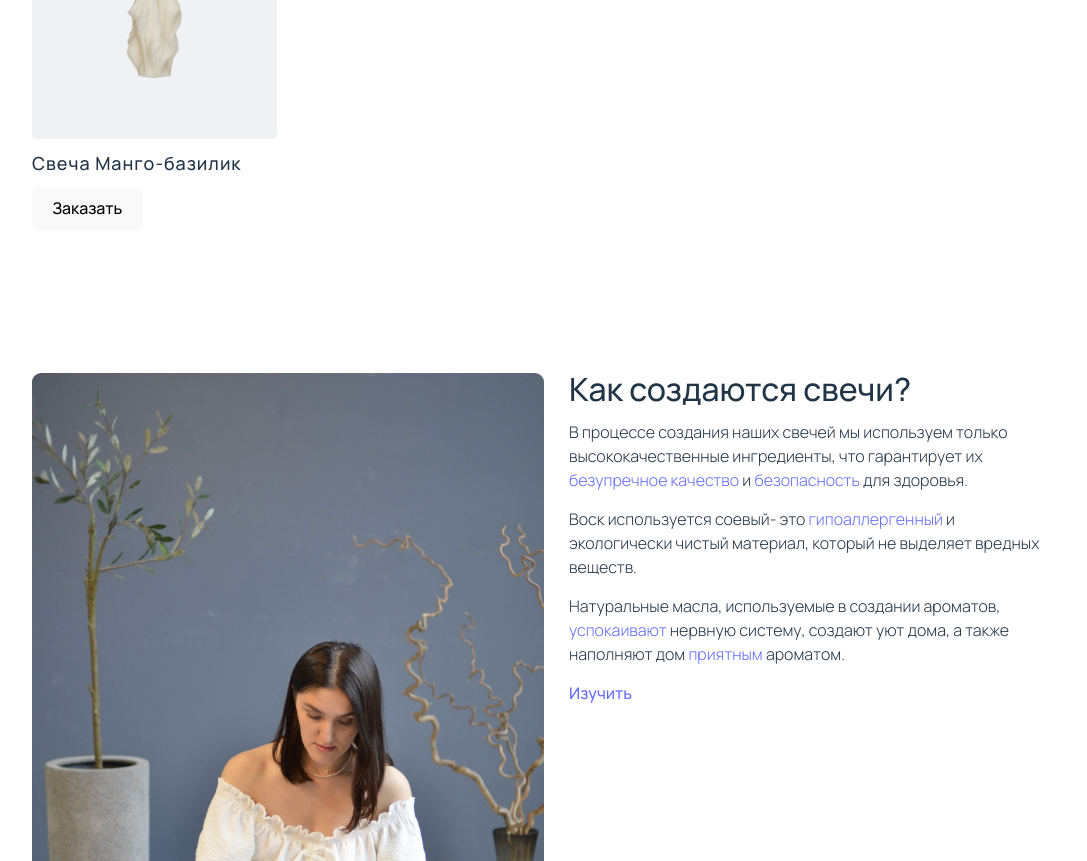
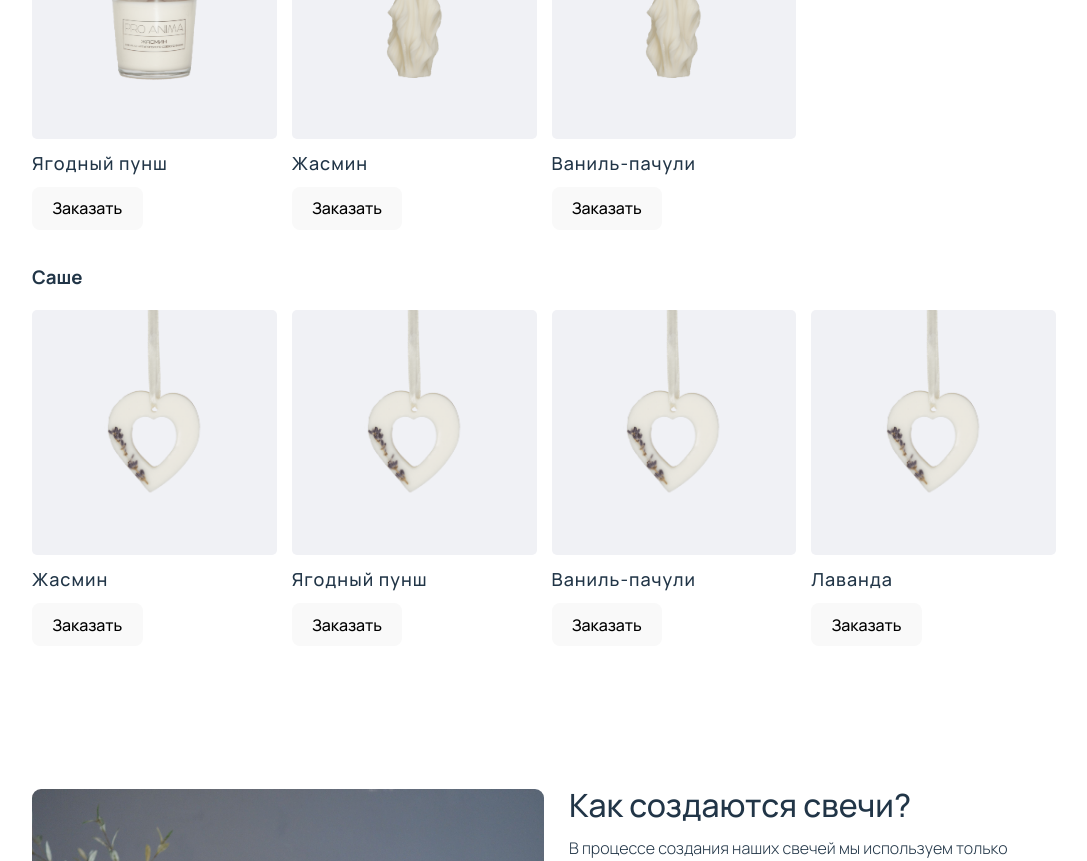
Before and after one commit to andrey-zinoviev-dev/proAnima, a React (Vite) app: page / in a window 1280 px wide. Shown: the part 2220-3081 px from the top of the page, without its empty margins (96-1183 px from the left). Built offline with nearby package versions, Linux system fonts and the light colour scheme.

Commit message:
added notification component

```diff
--- a/src/Candle.jsx
+++ b/src/Candle.jsx
@@ -1,11 +1,9 @@
 // import React from "react";
 import "./Good.css";
 
-export default function Candle({ candle, setOrder }) {
+export default function Candle({ candle, setSelectedOrder }) {
     return (
-        <article onClick={() => {
-            // setOrder({...candle, quantity: 1})
-        }} className="landing__goods-ul-li-article">
+        <article className="landing__goods-ul-li-article">
             <img className="landing__goods-ul-li-article-img" src={candle.cover}></img>
 
             <div className="landing__goods-ul-li-article-wrapper">
@@ -19,7 +17,8 @@ export default function Candle({ candle, setOrder }) {
                     </li>
                 </ul>}
                 <button onClick={() => {
-                    setOrder({...candle, quantity: 1});
+                    // setSelectedOrder(candle);
+                    // setOrder({...candle, quantity: 1});
                 }}>Заказать</button>
             </div>
         </article>
--- a/src/Candles.jsx
+++ b/src/Candles.jsx
@@ -2,7 +2,7 @@ import { candles } from "./utils";
 import Candle from "./Candle";
 import "./Candles.css";
 
-export default function Candles({setOrder}) {
+export default function Candles({ setSelectedOrder }) {
     return (
         <section className="landing__candles">
             <div className="container">
@@ -14,7 +14,7 @@ export default function Candles({setOrder}) {
                             return candle.type.includes("container");
                         }).map((candle) => {
                             return <li className="landing__goods-ul-li" key={candle.name}>
-                            <Candle setOrder={setOrder} candle={candle} />
+                                <Candle setSelectedOrder={setSelectedOrder} candle={candle} />
 
                             </li>
                         })}
@@ -27,8 +27,20 @@ export default function Candles({setOrder}) {
                             return candle.type.includes("form");
                         }).map((candle) => {
                             return <li className="landing__goods-ul-li" key={candle.name}>
-                            <Candle setOrder={setOrder} candle={candle} />
+                                <Candle setSelectedOrder={setSelectedOrder} candle={candle} />
 
+                            </li>
+                        })}
+                    </ul>
+                </div>
+                <div>
+                    <h3>Саше</h3>
+                    <ul className="landing__candles-ul">
+                        {candles.filter((candle) => {
+                            return candle.type.includes("sasche");
+                        }).map((candle) => {
+                            return <li className="landing__goods-ul-li" key={candle.name}>
+                                <Candle setSelectedOrder={setSelectedOrder} candle={candle} />
                             </li>
                         })}
                     </ul>
--- a/src/Header.jsx
+++ b/src/Header.jsx
@@ -1,7 +1,7 @@
 import { faBagShopping } from "@fortawesome/free-solid-svg-icons";
 import "./Header.css";
 import { FontAwesomeIcon } from "@fortawesome/react-fontawesome";
-export default function Header({order, setOrderClicked}) {
+export default function Header({ order }) {
   return (
     <header className="header">
       <div className="container">
@@ -14,9 +14,7 @@ export default function Header({order, setOrderClicked}) {
                   <li>Задать вопрос</li>
               </ul>
           </nav>
-          <button className="header__cart-btn" onClick={() => {
-            setOrderClicked(true);
-          }}>
+          <button className="header__cart-btn">
             <FontAwesomeIcon icon={faBagShopping} />
             <p>{order.length}</p>
           </button>
--- a/src/Home.jsx
+++ b/src/Home.jsx
@@ -22,38 +22,28 @@ export default function Home() {
     //states
     const [orderClicked, setOrderClicked] = React.useState(false);
     const [order, setOrder] = React.useState([]);
+    const [selectedOrder, setSelectedOrder] = React.useState(null);
 
-    // React.useEffect(() => {
-    //     console.log(order);
-    // }, [order]);
+    React.useEffect(() => {
+        console.log(selectedOrder);
+    }, [selectedOrder]);
 
     return (
         <>
-            <Header order={order} setOrderClicked={setOrderClicked}></Header>
+            <Header order={order}></Header>
             {/* <main className="main"> */}
                 <Landing>
                     <Starter setOrderClicked={() => {
                         setOrderClicked(true);
                     }} />
                     <Categories />
-                    <Candles setOrder={(data) => {
-                        setOrder((prevValue) => {
-                            return [...prevValue, data];
-                        })
-                    }}/>
+                    <Candles setSelectedOrder={setSelectedOrder}/>
                     <Process />
                     <FAQ />
                     {/* <Reviews /> */}
                     <LastAction />
-                    {orderClicked && <OrderForm order={order} setOrder={(element) => {
-                        setOrder((prevValue) => {
-                            return prevValue.filter((candle) => {
-                                return candle.name !== element.name;
-                            })
-                        })
-                    }} setOrderClicked={() => {
-                        setOrderClicked(false);
-                    }}></OrderForm>}
+                    {orderClicked && <OrderForm></OrderForm>}
+                    {/* {selectedOrder && <Cart selectedOrder={selectedOrder}></Cart>} */}
                     {/* <Footer /> */}
                 </Landing>
                 {/* {orderClicked && } */}
--- /dev/null
+++ b/src/Nofitifaction.jsx
@@ -0,0 +1,3 @@
+export default function Notification() {
+
+}
--- a/src/OrderForm.jsx
+++ b/src/OrderForm.jsx
@@ -4,13 +4,13 @@ import "./OrderForm.css";
 import { FontAwesomeIcon } from "@fortawesome/react-fontawesome";
 import { faXmark } from "@fortawesome/free-solid-svg-icons";
 
-export default function OrderForm({order, setOrder, setOrderClicked}) {
+export default function OrderForm() {
     return (
         <section className="order">
             <div className="container">
 
                 <div className="order__wrapper">
-                    <button className="order__close" onClick={setOrderClicked}>
+                    <button className="order__close">
                         <FontAwesomeIcon icon={faXmark} />
                     </button>
                     <img src={formPic} />
@@ -19,7 +19,7 @@ export default function OrderForm({order, setOrder, setOrderClicked}) {
                             Заказать свечи
                         </h2>
                         <ul className="order__wrapper-ul">
-                            {order.map((orderEl) => {
+                            {/* {order.map((orderEl) => {
                                 return <li key={orderEl.name}>
                                     <img src={orderEl.cover}></img>
                                     <p>Свеча Манго-базилик</p>
@@ -30,7 +30,7 @@ export default function OrderForm({order, setOrder, setOrderClicked}) {
                                         <FontAwesomeIcon icon={faXmark} />
                                     </button>
                                 </li>
-                            })}
+                            })} */}
                             {/* <li>
                                 <img src={good1}></img>
                                 <p>Свеча Манго-базилик</p>
--- a/src/utils.js
+++ b/src/utils.js
@@ -2,7 +2,8 @@ import good1 from "./assets/8.png";
 import good3 from "./assets/2.png";
 import good2 from "./assets/6.png";
 import good14 from "./assets/14.png";
-// import good4 from "./assets/13.png";
+import good4 from "./assets/13.png";
+import good5 from "./assets/19.png";
 // import good5 from "./assets/14.png";
 // import good6 from "./assets/15.png";
 // import good4 from "./assets/_DSC3843.JPG";
@@ -41,12 +42,12 @@ export const candles = [
         type: "container",
         // size: [250, 190]
     },
-    {
-        name: "Кожа-гранат",
-        cover: good3,
-        type: "container",
-        // size: [250, 190]
-    },
+    // {
+    //     name: "Кожа-гранат",
+    //     cover: good3,
+    //     type: "container",
+    //     // size: [250, 190]
+    // },
     {
         name: "Русская баня",
         cover: good3,
@@ -60,10 +61,40 @@ export const candles = [
         // size: [250, 190]
     },
     {
-        name: "Свеча Манго-базилик",
+        name: "Ягодный пунш",
+        cover: good3,
+        type: "form"
+    },
+    {
+        name: "Жасмин",
         cover: good14,
         type: "form"
     },
+    {
+        name: "Ваниль-пачули",
+        cover: good14,
+        type: "form"
+    },
+    {
+        name: "Жасмин",
+        cover: good5,
+        type: "sasche"
+    },
+    {
+        name: "Ягодный пунш",
+        cover: good5,
+        type: "sasche"
+    },
+    {
+        name: "Ваниль-пачули",
+        cover: good5,
+        type: "sasche"
+    },
+    {
+        name: "Лаванда",
+        cover: good5,
+        type: "sasche",
+    }
     // {
     //     name: "Саше Жасмин",
     //     cover: good3,
```
Lines whose indentation alone changed are shown as unchanged.
